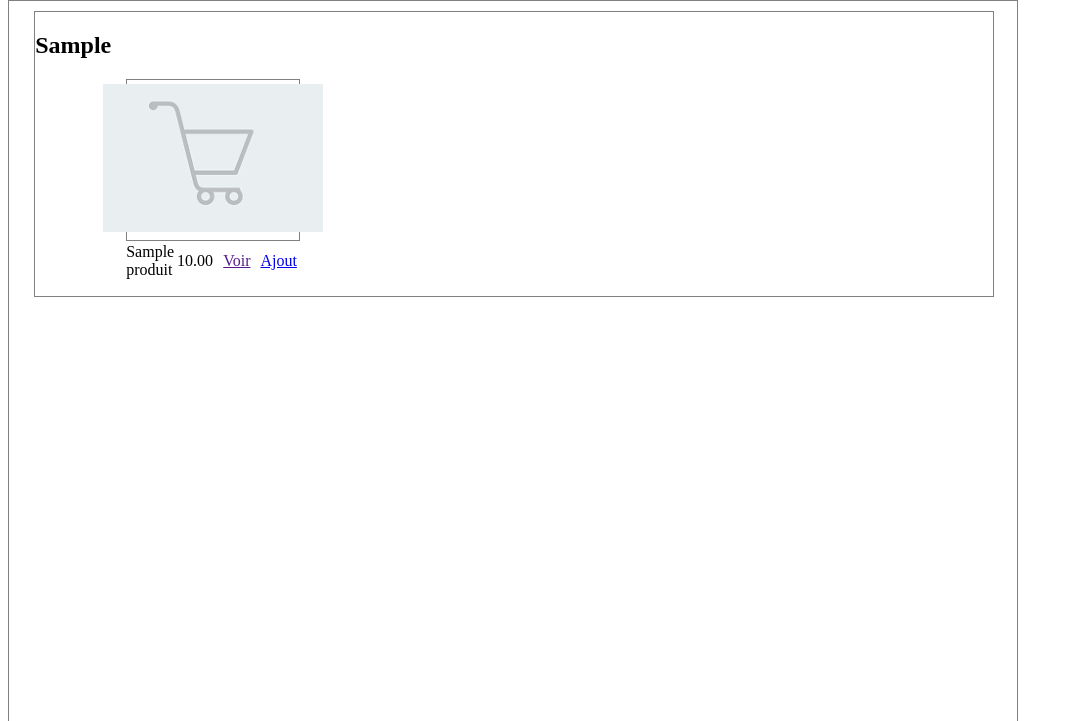
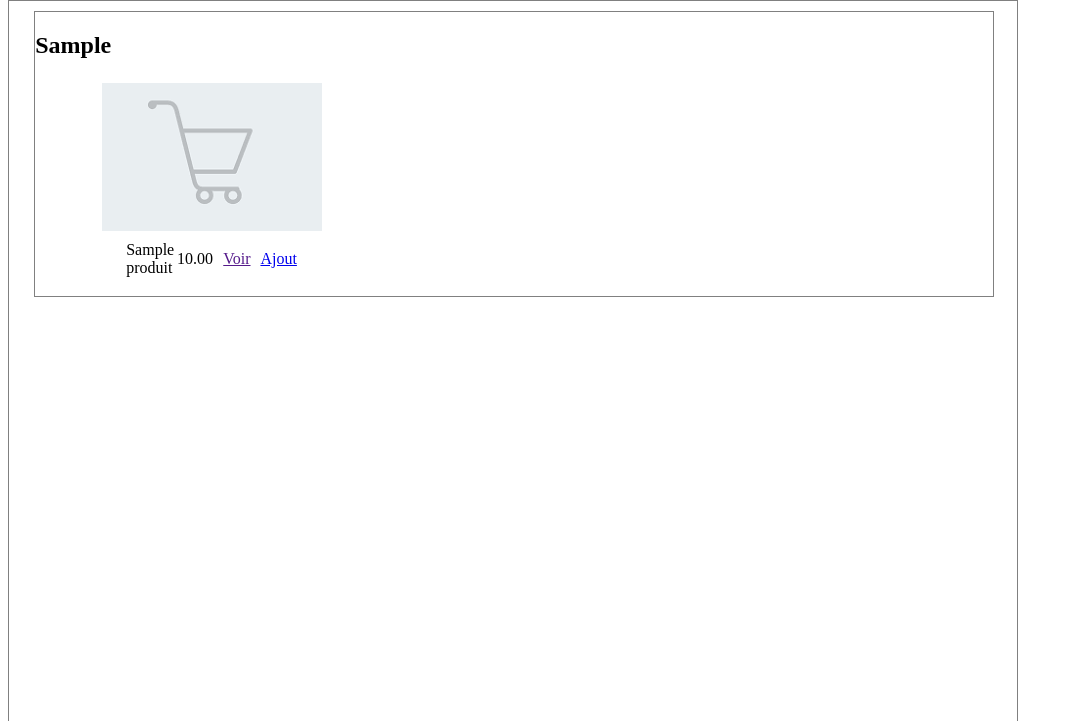
Before and after one commit to gigasandwich/malagasy-e-commerce, a Flask app: page /main in a window 1280 px wide. Shown: the part 90-811 px from the top of the page, without its empty margins (0-1073 px from the left). Run offline with Flask 3, Linux system fonts and the light colour scheme; tables that the repository leaves empty hold one stand-in row (values such as "Sample post"); parts of the project's set-up code (start-up, migrations or seed data) failed here and were passed over.

Commit message:
disable the border of the .image-produit

```diff
--- a/static/css/main/main.css
+++ b/static/css/main/main.css
@@ -33,7 +33,6 @@
 .body .section .categorie .container-produit .produit .img-produit {
   width: 98.95%;
   height: 20vh;
-  border: 1px solid grey;
   display: flex;
   justify-content: center;
   align-items: center;
--- a/static/css/main/main.scss
+++ b/static/css/main/main.scss
@@ -29,7 +29,6 @@
                     .img-produit {
                         width: 98.95%;
                         height: 20vh;
-                        border: 1px solid grey;
                         display: flex;
                         justify-content: center;
                         align-items: center;
```
Also changed, not shown: 1 other file.
